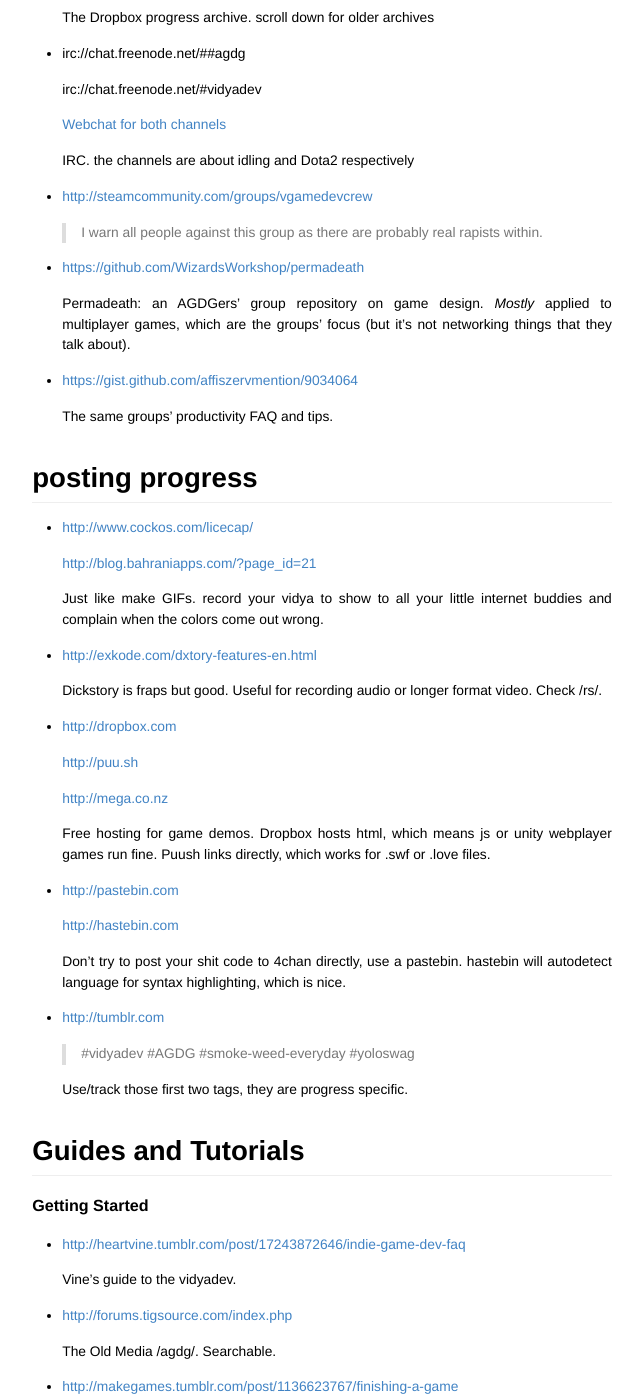
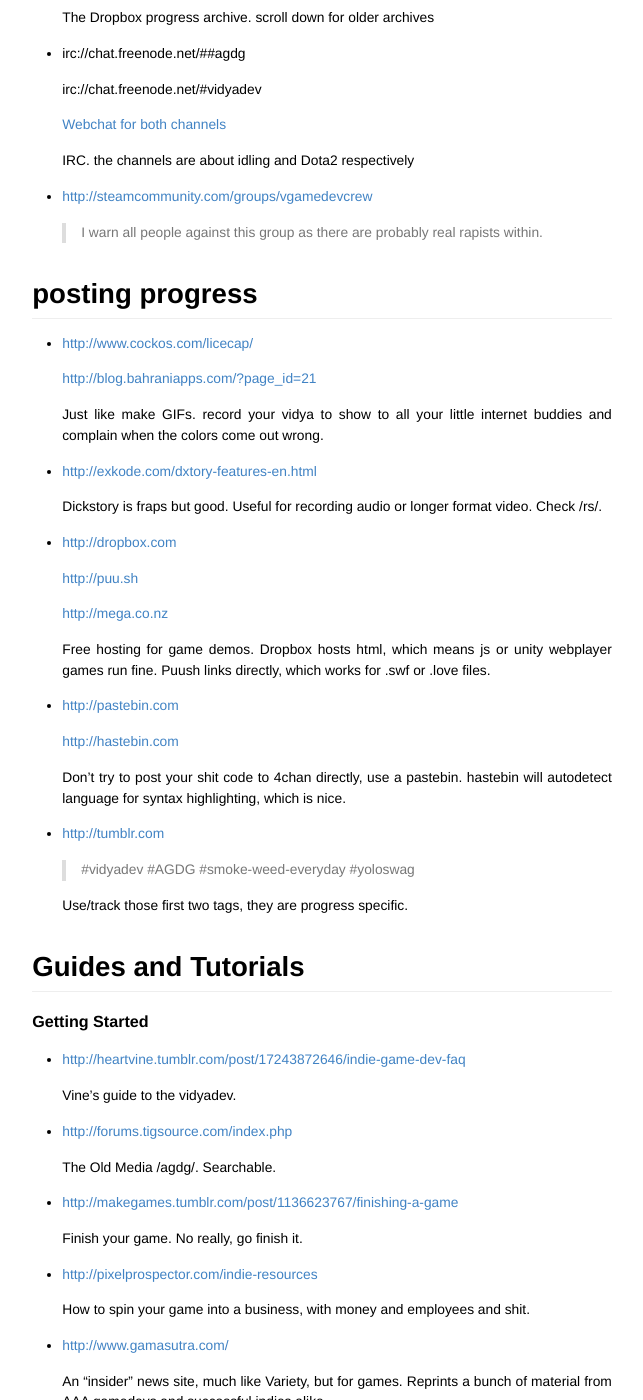
Before and after one commit to Alloyed/agdg-links, a Jekyll site: the page built from index.md, in a window 1280 px wide and 1400 px high, scrolled down 1174 px. Shown: the whole window, without its empty margins (318-961 px from the left). Built offline with Jekyll 4.4.1, drawn with Linux system fonts in a browser that asks for light colours; Markdown is read by kramdown in place of the engine named in the settings; some of the changed text lies outside the part shown.

```diff
--- a/index.md
+++ b/index.md
@@ -53,14 +53,6 @@ title : AGDG
 
 	>I warn all people against this group as there are probably real rapists within.
 
-*  <https://github.com/WizardsWorkshop/permadeath>
-
-	Permadeath: an AGDGers' group repository on game design. *Mostly* applied to multiplayer games, which are the groups' focus (but it's not networking things that they talk about).
-
-* <https://gist.github.com/affiszervmention/9034064>
-
-	The same groups' productivity FAQ and tips.
-
 ## posting progress
 *	<http://www.cockos.com/licecap/>
 
@@ -113,6 +105,9 @@ title : AGDG
 
 	An "insider" news site, much like Variety, but for games. Reprints a bunch of material from AAA gamedevs and successful indies alike.
 
+*  <https://github.com/WizardsWorkshop/permadeath>
+
+	A blog in markdown format. Submit pull requests.
 
 ### Programming
 
@@ -147,8 +142,6 @@ title : AGDG
 *	<http://youtu.be/Fy0aCDmgnxg>
 
 	Juice it or Lose it, or: How to Polish your Turd to a Mirror Shine
-
-
 
 ## Free shit
 
@@ -238,6 +231,5 @@ Everything here is considered `DEPRECATED`.
 
 ### How 2 edit
 
-login to your github account and fork it, ez. I'll take pull requests from the comments section.
-
-Don't have a github? do a !tell Alloyed in #vidyadev.
+The github repo is at <https://github.com/Alloyed/agdg-links>, submit
+your pull requests and issues and shit there.
```
